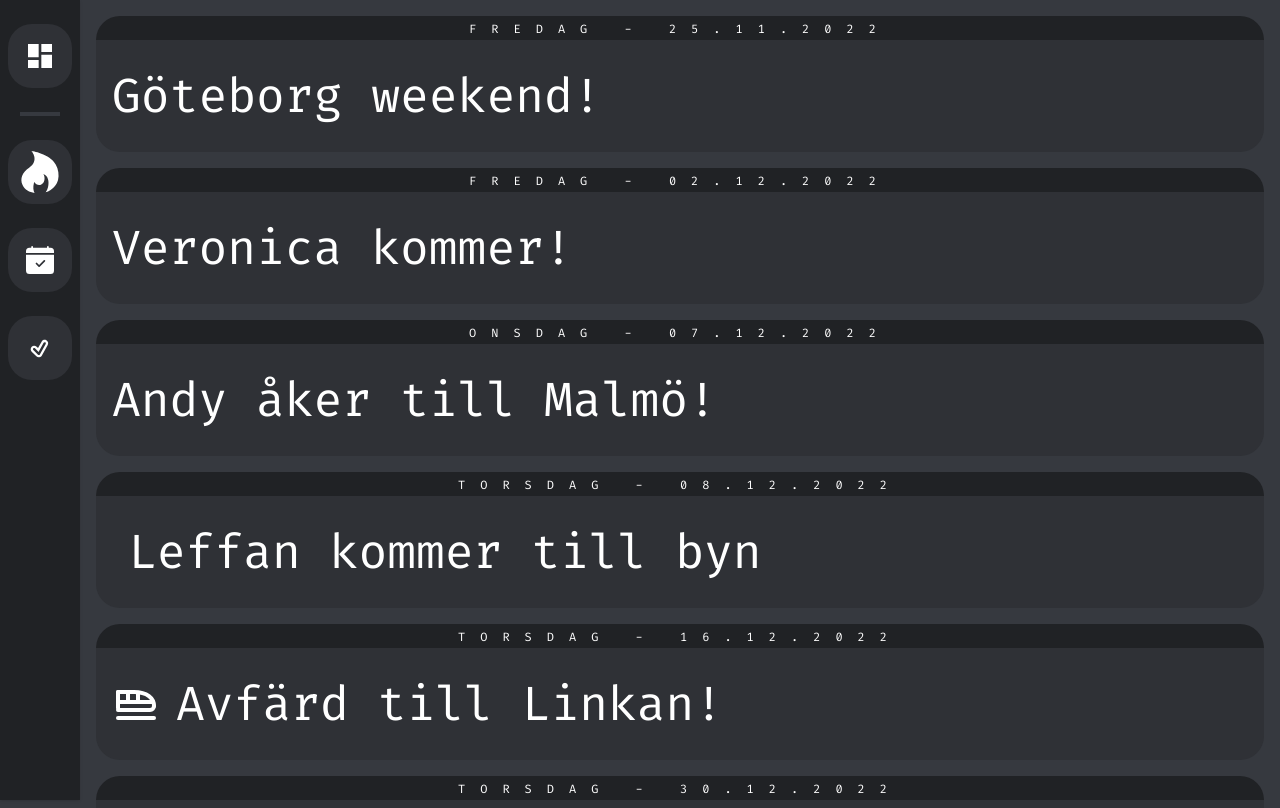
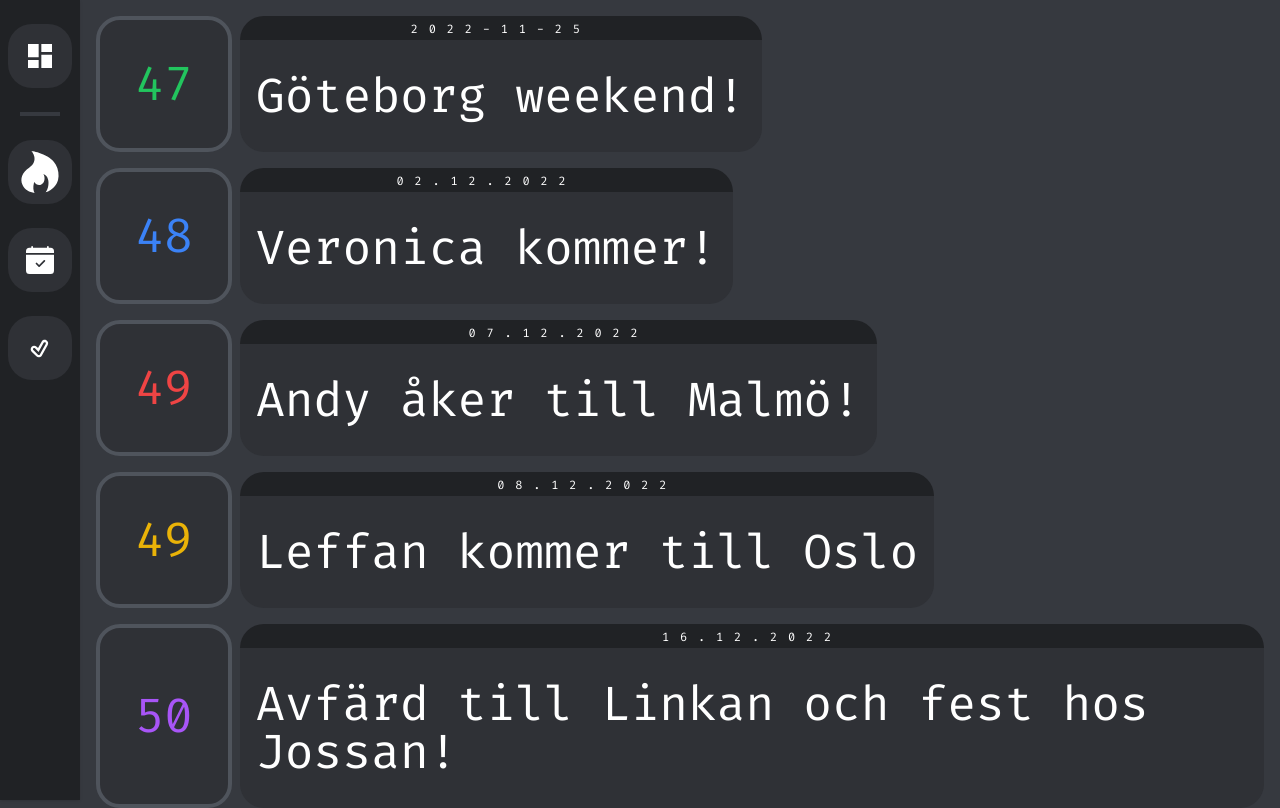
Before and after one commit to herrandyjohansson/andyland.vite, a React (Vite) app: page /calendar in a window 1280 px wide. Shown: the top 808 px of the page. Built offline with nearby package versions, Linux system fonts and the light colour scheme.

Commit message:
coolstuff

```diff
--- a/src/App.tsx
+++ b/src/App.tsx
@@ -7,9 +7,11 @@ import { ReactQueryDevtools } from "@tanstack/react-query-devtools";
 import { Ticktick } from "./components/Ticktick";
 import SaunaPage from "./components/SaunaPage";
 import Calendar from "./components/Calendar";
+import SwiperCore, { Autoplay } from "swiper";
 
 function App() {
   const queryClient = new QueryClient();
+  SwiperCore.use([Autoplay]);
 
   return (
     <div className="relative top-0 h-screen">
--- a/src/components/Calendar.tsx
+++ b/src/components/Calendar.tsx
@@ -1,86 +1,82 @@
+import dayjs from "dayjs";
 import React from "react";
 import { GiWinterGloves } from "react-icons/gi";
 import { TbTrain } from "react-icons/tb";
+
+interface CalendarItems {
+  title: JSX.Element | string;
+  date: string;
+  week: number;
+  color: string;
+}
+
+const calendarAppointments: CalendarItems[] = [
+  {
+    title: "Göteborg weekend!",
+    date: "2022-11-25",
+    week: 47,
+    color: "text-green-500",
+  },
+  {
+    title: "Veronica kommer!",
+    date: "02.12.2022",
+    week: 48,
+    color: "text-blue-500",
+  },
+  {
+    title: "Andy åker till Malmö!",
+    date: "07.12.2022",
+    week: 49,
+    color: "text-red-500",
+  },
+  {
+    title: "Leffan kommer till Oslo",
+    date: "08.12.2022",
+    week: 49,
+    color: "text-yellow-500",
+  },
+  {
+    title: "Avfärd till Linkan och fest hos Jossan!",
+    date: "16.12.2022",
+    week: 50,
+    color: "text-purple-500",
+  },
+  {
+    title: <div>Nyår - Avfärd från Linkan och Champagne i Malmö!</div>,
+    date: "30.12.2022",
+    week: 52,
+    color: "text-pink-500",
+  },
+  {
+    title: <div>NYTT ÅR! 🎉🎉</div>,
+    date: "01.01.2023",
+    week: 1,
+    color: "text-red-500",
+  },
+];
+
 const Calendar = () => {
   return (
     <section>
-      <div>
-        <div className="rounded-tr-3xl rounded-tl-3xl bg-grey-900 text-center uppercase ">
-          <span className="text-xs p-1 tracking-widest">
-            FREDAG - 25.11.2022
-          </span>
-        </div>
-        <div className="rounded-br-3xl rounded-bl-3xl bg-grey-800 p-4">
-          <div className="flex text-5xl pt-4 pb-4">
-            <span>Göteborg weekend!</span>
+      {calendarAppointments.map((item): any => (
+        <div className="flex mb-4">
+          <div className="bg-grey-800 border-4 border-grey-600 rounded-3xl p-4">
+            <div className="h-full flex justify-center align-middle items-center w-24">
+              <span className={`text-5xl ${item.color}`}>{item.week}</span>
+            </div>
+          </div>
+          <div className="pl-2">
+            <div className="rounded-tr-3xl rounded-tl-3xl bg-grey-900 text-center uppercase">
+              <span className="text-xs p-1 tracking-widest">{item.date}</span>
+            </div>
+            <div className="rounded-br-3xl rounded-bl-3xl bg-grey-800 p-4  hover:bg-transparent hover:bg-slate-800 hover">
+              <div className="flex text-5xl pt-4 pb-4">
+                <span>{item.title}</span>
+              </div>
+            </div>
           </div>
         </div>
-      </div>
-      <div className="pt-4">
-        <div className="rounded-tr-3xl rounded-tl-3xl bg-grey-900 text-center uppercase">
-          <span className="text-xs p-1 tracking-widest">
-            FREDAG - 02.12.2022
-          </span>
-        </div>
-        <div className="rounded-br-3xl rounded-bl-3xl bg-grey-800 p-4">
-          <div className="flex text-5xl pt-4 pb-4">
-            <span>Veronica kommer!</span>
-          </div>
-        </div>
-      </div>
-      <div className="pt-4">
-        <div className="rounded-tr-3xl rounded-tl-3xl bg-grey-900 text-center uppercase">
-          <span className="text-xs p-1 tracking-widest">
-            ONSDAG - 07.12.2022
-          </span>
-        </div>
-        <div className="rounded-br-3xl rounded-bl-3xl bg-grey-800 p-4">
-          <div className="flex text-5xl pt-4 pb-4">
-            <span>Andy åker till Malmö!</span>
-          </div>
-        </div>
-      </div>
-      <div className="pt-4">
-        <div className="rounded-tr-3xl rounded-tl-3xl bg-grey-900 text-center uppercase">
-          <span className="text-xs p-1 tracking-widest">
-            TORSDAG - 08.12.2022
-          </span>
-        </div>
-        <div className="rounded-br-3xl rounded-bl-3xl bg-grey-800 p-4">
-          <div className="flex text-5xl pt-4 pb-4">
-            <span className="flex flex-row">
-              <span className="ml-4">Leffan kommer till byn</span>
-            </span>
-          </div>
-        </div>
-      </div>
-      <div className="pt-4">
-        <div className="rounded-tr-3xl rounded-tl-3xl bg-grey-900 text-center uppercase">
-          <span className="text-xs p-1 tracking-widest">
-            TORSDAG - 16.12.2022
-          </span>
-        </div>
-        <div className="rounded-br-3xl rounded-bl-3xl bg-grey-800 p-4">
-          <div className="flex text-5xl pt-4 pb-4">
-            <span className="flex flex-row">
-              <TbTrain color="#fff" />
-              <span className="pl-4">Avfärd till Linkan!</span>
-            </span>
-          </div>
-        </div>
-      </div>
-      <div className="pt-4">
-        <div className="rounded-tr-3xl rounded-tl-3xl bg-grey-900 text-center uppercase">
-          <span className="text-xs p-1 tracking-widest">
-            TORSDAG - 30.12.2022
-          </span>
-        </div>
-        <div className="rounded-br-3xl rounded-bl-3xl bg-grey-800 p-4">
-          <div className="flex text-5xl pt-4 pb-4">
-            <span>Nyår - Avfärd från Linkan och Champagne i Malmö!</span>
-          </div>
-        </div>
-      </div>
+      ))}
     </section>
   );
 };
--- a/src/components/Dashboard.tsx
+++ b/src/components/Dashboard.tsx
@@ -12,6 +12,7 @@ import { Cats } from "./Cats";
 import { Swiper, SwiperSlide } from "swiper/react";
 // Import Swiper styles
 import "swiper/css";
+import "swiper/css/autoplay";
 
 const Dashboard: React.FC = () => {
   const {
@@ -32,7 +33,11 @@ const Dashboard: React.FC = () => {
           </div>
         )}
         {isWeatherFetched && (
-          <Swiper spaceBetween={50} slidesPerView={2}>
+          <Swiper
+            spaceBetween={50}
+            slidesPerView={2}
+            autoplay={{ delay: 5000 }}
+          >
             {weatherData?.map((location) => {
               return (
                 <SwiperSlide>
--- a/src/components/SaunaCard.tsx
+++ b/src/components/SaunaCard.tsx
@@ -17,6 +17,8 @@ export const SaunaCard: React.FC<Props> = ({ date }) => {
       refetchInterval: 1000 * 60 * 60,
     }
   );
+
+  if (!data) return <></>;
 
   if (isLoading)
     return (
--- a/src/components/WeatherCard.tsx
+++ b/src/components/WeatherCard.tsx
@@ -29,19 +29,15 @@ export const WeatherCardIconColorPicker = (temperature: any) => {
 
 export const WeatherCard: React.FC<Props> = ({ icon, item }) => {
   return (
-    <div>
-      <div className="rounded-tr-3xl rounded-tl-3xl bg-grey-900 text-center uppercase text-xs p-1 tracking-widest">
-        {item.location}
+    <div className="shadow-xl">
+      <div className="rounded-tr-3xl rounded-tl-3xl bg-grey-900 text-center uppercase text-xl p-1 tracking-widest">
+        <div className="flex flex-row items-center pr-2 align-middle justify-center">
+          <span className="absolute left-4">{icon}</span>
+          <span className="flex">{item.location}</span>
+        </div>
       </div>
-      <div className="rounded-br-3xl rounded-bl-3xl bg-grey-800 p-4">
-        <div className="flex h-20 justify-between">
-          <div className="flex justify-start align-middle items-center text-5xl w-16">
-            {icon}
-          </div>
-          <div className="flex align-middle items-center text-5xl">
-            <span>{item.temperature}°</span>
-          </div>
-        </div>
+      <div className="rounded-br-3xl rounded-bl-3xl bg-grey-800 p-4 h-52 flex justify-center items-center center">
+        <div className="text-7xl">{item.temperature}°</div>
       </div>
     </div>
   );
--- a/src/utils/api.ts
+++ b/src/utils/api.ts
@@ -27,7 +27,7 @@ export default class Api {
               order: 3,
             },
             {
-              location: "galdhopiggen",
+              location: "Piggen",
               order: 2,
             },
             {
@@ -35,11 +35,11 @@ export default class Api {
               order: 4,
             },
             {
-              location: "linköping",
+              location: "Linkan",
               order: 5,
             },
             {
-              location: "stockholm",
+              location: "Sthlm",
               order: 6,
             },
           ];
--- a/tailwind.config.cjs
+++ b/tailwind.config.cjs
@@ -4,7 +4,7 @@ module.exports = {
   theme: {
     extend: {
       letterSpacing: {
-        widest: "1.25em",
+        widest: "0.90em",
       },
       colors: {
         grey: {
```
